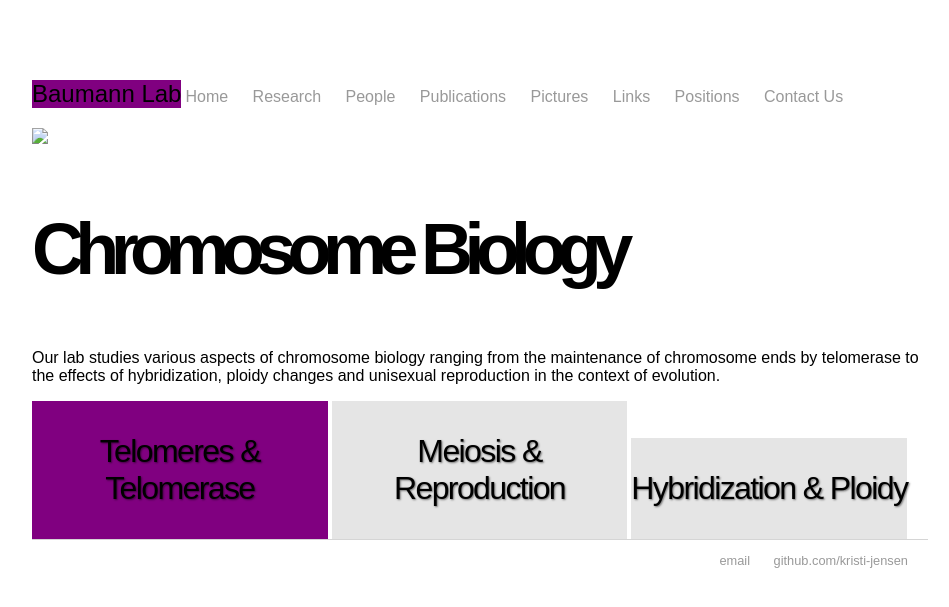
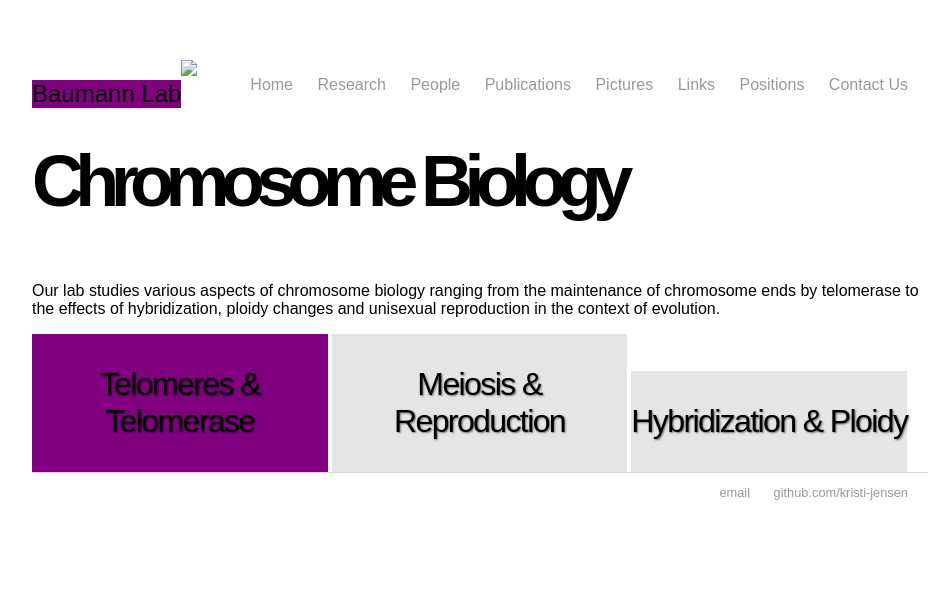
Before and after one commit to kristi-jensen/kristi-jensen.github.io, a Jekyll site: the page built from index.html, in a window 1280 px wide. Shown: the top 607 px of the page, without its empty margins (160-1109 px from the left). Built offline with Jekyll 4.4.1, drawn with Linux system fonts in a browser that asks for light colours.

Commit message:
Update default.html

```diff
--- a/_layouts/default.html
+++ b/_layouts/default.html
@@ -7,10 +7,10 @@
 	</head>
 	<body>
 		<nav id="mainNav">
-    		<div style="width: auto; display: inline-block; text-align: left;">
+    		<div style="width: auto; display: inline-block; text-align: left; float: left;">
     			<h1>Baumann Lab</h1>
     		</div>
-    		<div style="width: auto; display: inline-block; text-align: right;">
+    		<div style="width: auto; display: inline-block; text-align: right; float: right;">
     			<ul>
 	        		<li><a href="/">Home</a></li>
 		        	<li><a href="/research">Research</a></li>
```
